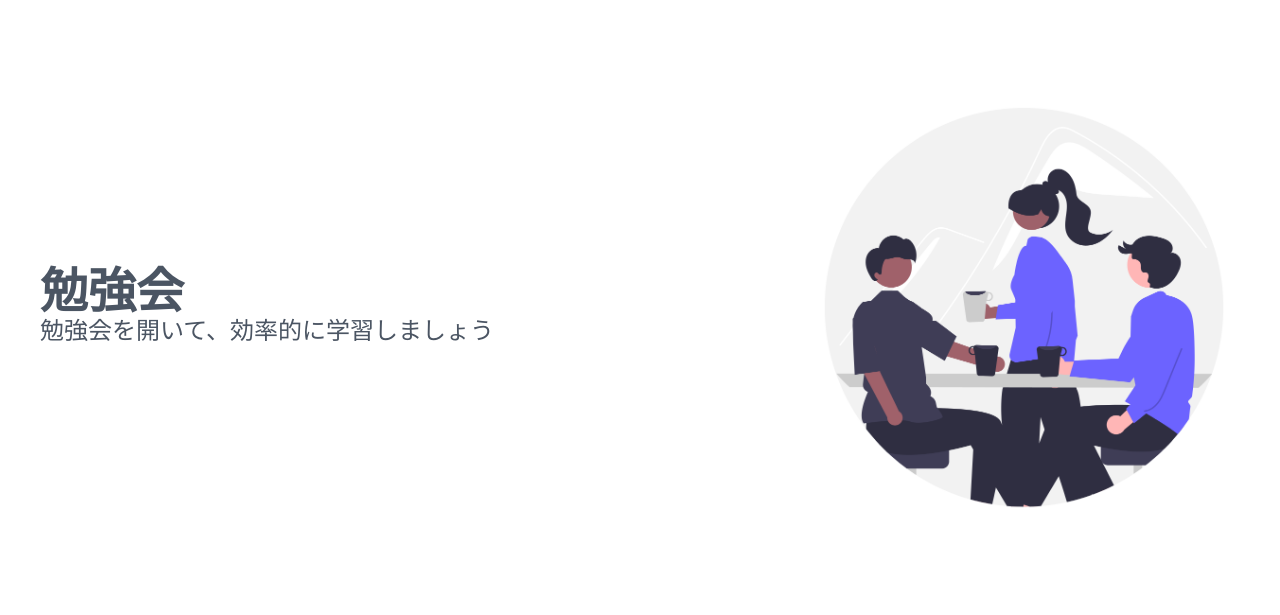
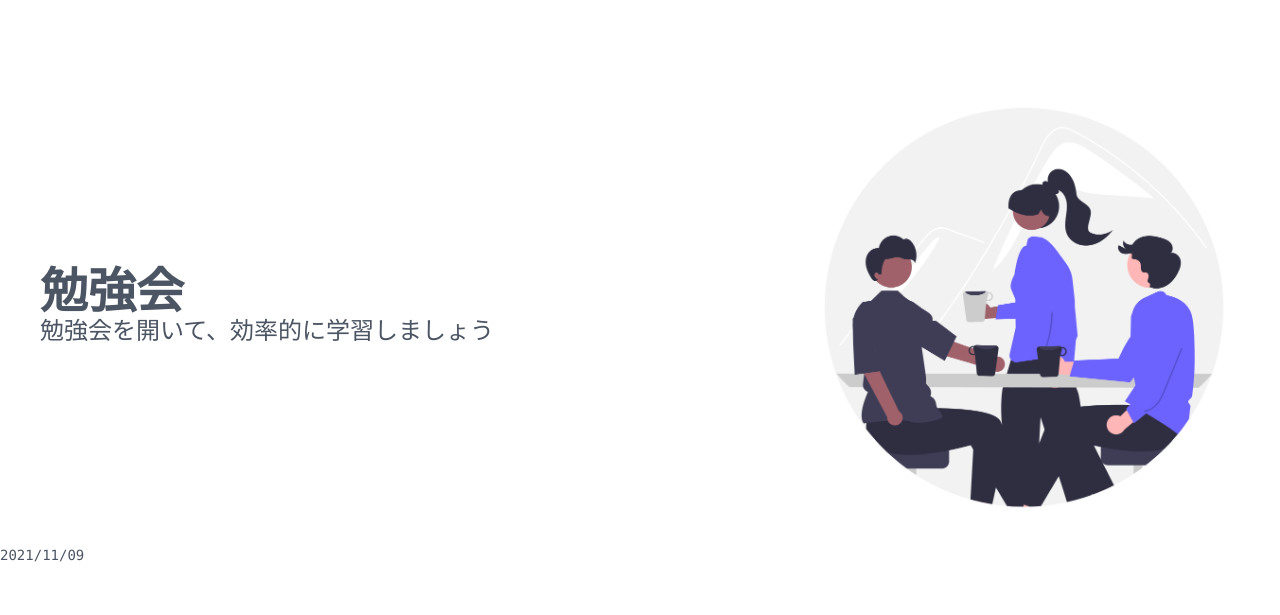
Before and after one commit to sea-kai/Reached, a Next.js app: page /StudyGroup in a window 1280 px wide. Shown: the part 134-749 px from the top of the page. Built offline with nearby package versions, Linux system fonts and the light colour scheme.

Commit message:
⚡️ make proto datepicker

```diff
--- a/src/pages/StudyGroup.tsx
+++ b/src/pages/StudyGroup.tsx
@@ -1,14 +1,28 @@
-import React, { VFC } from 'react';
+import React, { useState, VFC } from 'react';
 import { Layout } from 'src/components/templates/Layout';
 import { Description } from 'src/components/atoms/Description';
-import { StudyGroupDescription } from 'src/assets/DescriptionData'
+import { StudyGroupDescription } from 'src/assets/DescriptionData';
+import DatePicker from "react-datepicker";
+import "react-datepicker/dist/react-datepicker.css";
+
 
 const StudyGroup: VFC = () => {
+  const [startDate, setStartDate] = useState(new Date());
   return (
     <Layout title='StudyGroup'>
-      <div className='flex flex-row justify-between w-screen'>
-        <Description title={StudyGroupDescription.title} text={StudyGroupDescription.text}/>
-        <img className='w-2/5' src='/undraw_Conversation.png' alt='studyGroup' />
+      <div className = 'flex flex-col'>
+        <div className='flex flex-row justify-between w-screen'>
+          <Description title={StudyGroupDescription.title} text={StudyGroupDescription.text}/>
+          <img className='w-2/5' src='/undraw_Conversation.png' alt='studyGroup' />
+        </div>
+        <div className='flex flex-row w-8'>
+          <DatePicker
+          dateFormat="yyyy/MM/dd"
+          selected={startDate}
+          onChange={(date) => setStartDate(date)}
+          fixedHeight
+          />
+        </div>
       </div>
     </Layout>
   )
```
Also changed, not shown: 1 other file (tests, documents, lock files or other folders).
